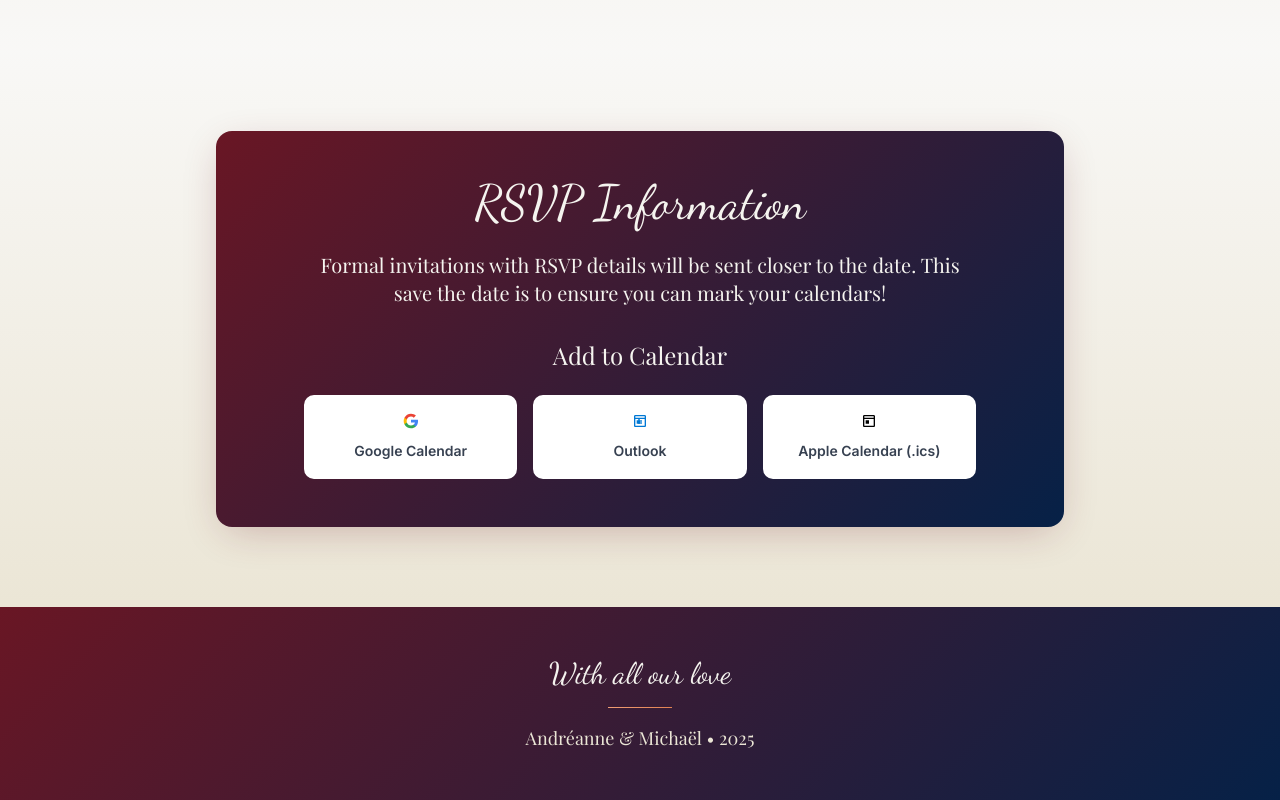
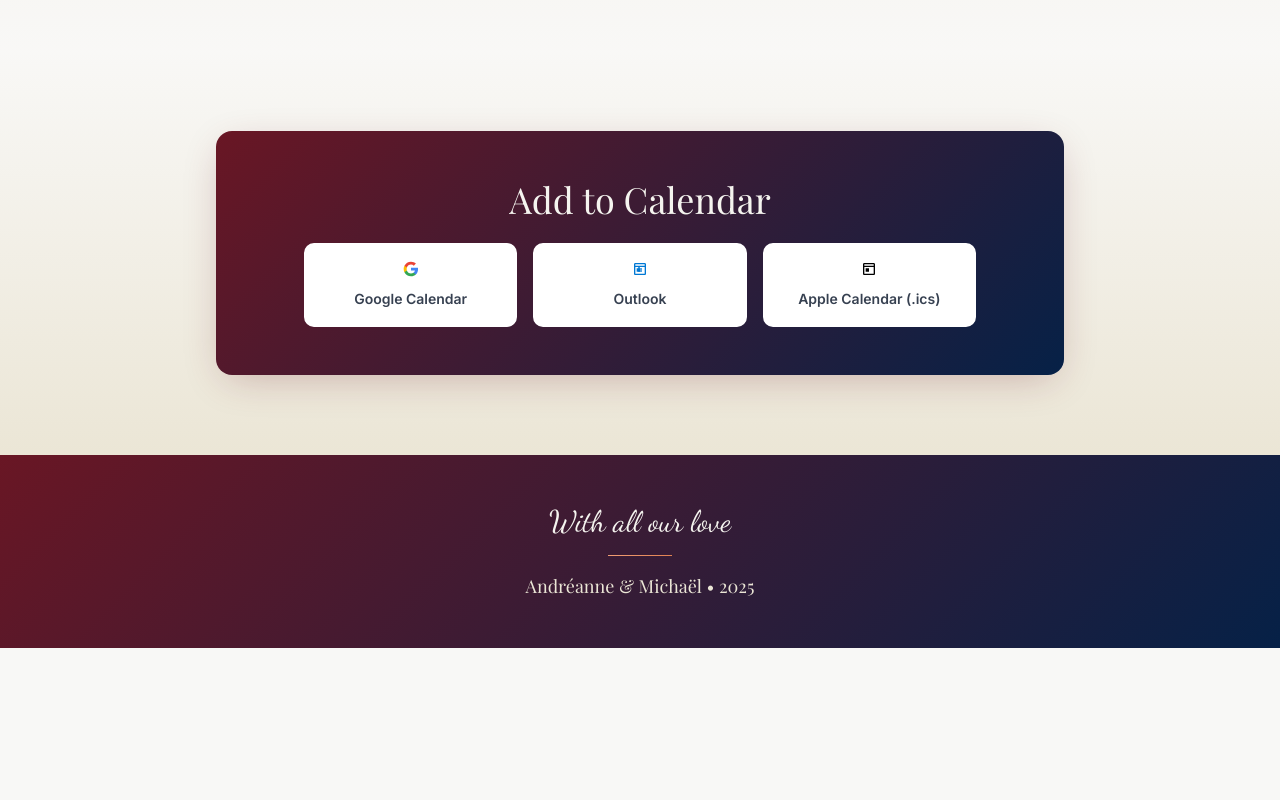
Before and after one commit to Cellule/our-vow-renewal-spot, a React (Vite) app: page / in a window 1280 px wide. Shown: the part 2527-3327 px from the top of the page. After the commit the page ends 3175 px from the top, so only its background shows below. Built offline with nearby package versions, Linux system fonts and the light colour scheme.

Commit message:
Remove RSVP title and text from Connect component and localization files, update calendar section heading

```diff
--- a/src/components/Connect.tsx
+++ b/src/components/Connect.tsx
@@ -172,32 +172,10 @@ function RSVPInfo() {
   return (
     <div className="bg-gradient-elegant rounded-2xl p-12 text-center shadow-elegant">
       <div className="text-cream">
-        <h3 className="font-script text-4xl md:text-5xl mb-6">
-          {t("contact.rsvpTitle")}
-        </h3>
-        <p className="font-serif text-lg md:text-xl mb-8 leading-relaxed max-w-2xl mx-auto">
-          {t("contact.rsvpText")}
-        </p>
-        {/* <div className="space-y-4 font-sans max-w-md mx-auto">
-          <div className="flex justify-between items-center py-3 px-6 bg-cream/10 rounded-lg border border-cream/20">
-            <span>{t("contact.formalInvitations")}</span>
-            <span className="font-semibold">
-              {t("contact.formalInvitationsValue")}
-            </span>
-          </div>
-          <div className="flex justify-between items-center py-3 px-6 bg-cream/10 rounded-lg border border-cream/20">
-            <span>{t("contact.rsvpDeadline")}</span>
-            <span className="font-semibold">
-              {t("contact.rsvpDeadlineValue")}
-            </span>
-          </div>
-        </div> */}
-
         {/* Add to Calendar Section */}
-        <div className="mt-8">
-          <h4 className="font-serif text-2xl mb-6 text-cream">
+          <h3 className="font-serif text-4xl mb-6 text-cream">
             {t("contact.addToCalendar")}
-          </h4>
+          </h3>
           <div className="grid md:grid-cols-3 gap-4 max-w-2xl mx-auto">
             {/* Google Calendar Button */}
             <Button
@@ -261,7 +239,6 @@ function RSVPInfo() {
               </svg>
               <span>Apple Calendar (.ics)</span>
             </Button>
-          </div>
         </div>
       </div>
     </div>
--- a/src/languages/en.ts
+++ b/src/languages/en.ts
@@ -82,9 +82,6 @@ export const en = {
   "contact.callValue": "[Your Phone Number]",
   "contact.text": "Text Us",
   "contact.textValue": "[Your Phone Number]",
-  "contact.rsvpTitle": "RSVP Information",
-  "contact.rsvpText":
-    "Formal invitations with RSVP details will be sent closer to the date. This save the date is to ensure you can mark your calendars!",
   "contact.formalInvitations": "Formal Invitations",
   "contact.formalInvitationsValue": "[Date to be sent]",
   "contact.rsvpDeadline": "RSVP Deadline",
--- a/src/languages/fr.ts
+++ b/src/languages/fr.ts
@@ -83,9 +83,6 @@ export const fr: Record<TranslationKeys, string | undefined> = {
   // "contact.callValue": "[Votre Numéro de Téléphone]",
   "contact.text": "Textez-nous",
   // "contact.textValue": "[Votre Numéro de Téléphone]",
-  "contact.rsvpTitle": "Information RSVP",
-  "contact.rsvpText":
-    "Les invitations officielles avec les détails RSVP seront envoyées plus près de la date. Cette réservation de date est pour vous assurer de pouvoir marquer vos calendriers!",
   "contact.formalInvitations": "Invitations Officielles",
   "contact.formalInvitationsValue": "[Date d'envoi]",
   "contact.rsvpDeadline": "Date Limite RSVP",
```
